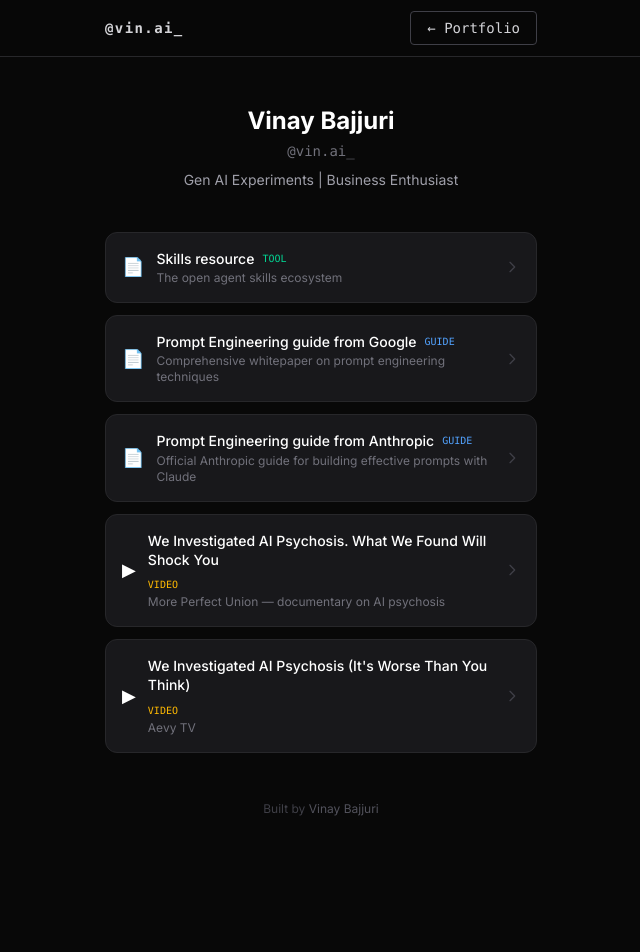
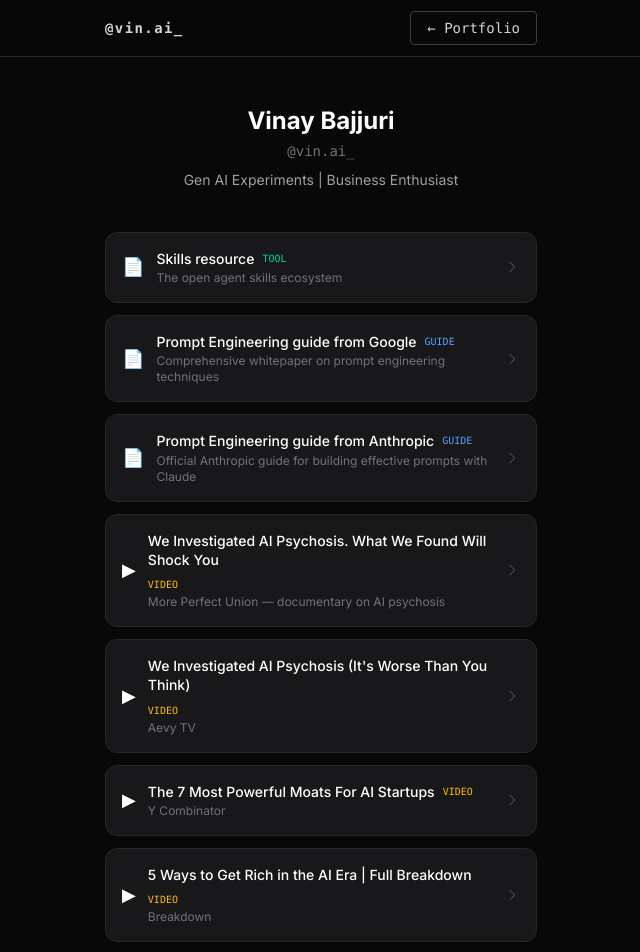
Before and after one commit to vinaybajjuri58/portfolio-updated, a Next.js app: page /vin-ai in a window 1280 px wide. Shown: the top 952 px of the page, without its empty margins (319-959 px from the left). Before the commit the page ends 889 px from the top, so only its background shows below. Built offline with nearby package versions, Linux system fonts and the light colour scheme.

Commit message:
Refactor : Added resources for moat

```diff
--- a/app/vin-ai/page.tsx
+++ b/app/vin-ai/page.tsx
@@ -33,6 +33,20 @@
     title: "We Investigated AI Psychosis (It's Worse Than You Think)",
     description: "Aevy TV",
     url: "https://www.youtube.com/watch?v=0zKZz9PQsf8",
+    icon: "▶",
+    tag: "VIDEO",
+  },
+  {
+    title: "The 7 Most Powerful Moats For AI Startups",
+    description: "Y Combinator",
+    url: "https://www.youtube.com/watch?v=bxBzsSsqQAM",
+    icon: "▶",
+    tag: "VIDEO",
+  },
+  {
+    title: "5 Ways to Get Rich in the AI Era | Full Breakdown",
+    description: "Breakdown",
+    url: "https://www.youtube.com/watch?v=RJFX4fQpxbA",
     icon: "▶",
     tag: "VIDEO",
   },
```
